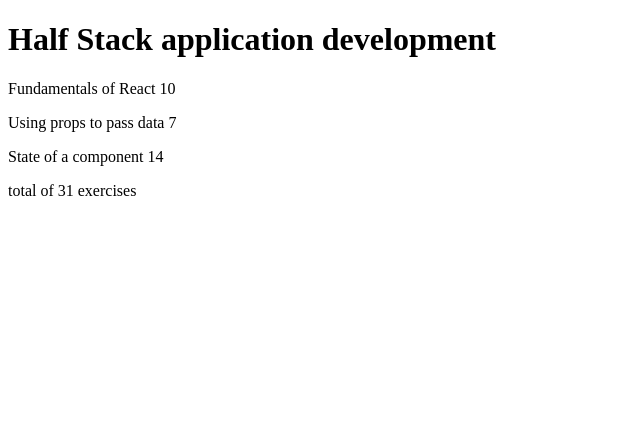
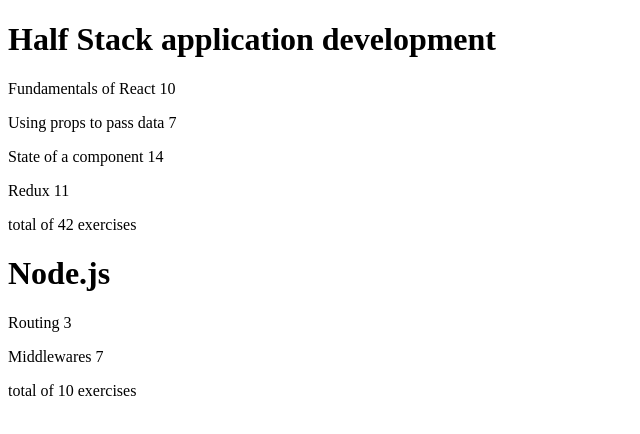
Before and after one commit to darol81/fullstackopen, a React (Vite) app in the folder osa2/kurssitiedot/: page / in a window 1280 px wide. Shown: the top 434 px of the page, without its empty margins (0-640 px from the left). Built offline with nearby package versions, Linux system fonts and the light colour scheme.

Commit message:
Kurssitiedot, step9

```diff
--- a/osa2/kurssitiedot/src/App.jsx
+++ b/osa2/kurssitiedot/src/App.jsx
@@ -43,30 +43,66 @@
             )
 }
 
+const Courses = ({courses}) =>
+{
+    return  (
+                <>
+                    {courses.map(course => <Course key={course.id} course={course}/>)}
+                </>
+            )
+}
+
 const App = () =>
 {
-    const course =
+    const courses =
+    [
         {
             name: 'Half Stack application development',
+            id: 1,
             parts:
             [
                 {
                     name: 'Fundamentals of React',
-                exercises: 10
+                    exercises: 10,
+                    id: 1
                 },
                 {
                     name: 'Using props to pass data',
-                exercises: 7
+                    exercises: 7,
+                    id: 2
                 },
                 {
                     name: 'State of a component',
-                exercises: 14
+                    exercises: 14,
+                    id: 3
+                },
+                {
+                    name: 'Redux',
+                    exercises: 11,
+                    id: 4
+                }
+            ]
+        },
+        {
+            name: 'Node.js',
+            id: 2,
+            parts: [
+            {
+                name: 'Routing',
+                exercises: 3,
+                id: 1
+            },
+            {
+                name: 'Middlewares',
+                exercises: 7,
+                id: 2
             }
             ]
         }
+    ]
     return (
       <div>
-        <Course course={course} />
+        <Courses courses={courses} />
       </div>
     )
 }
```
Lines whose indentation alone changed are shown as unchanged.
